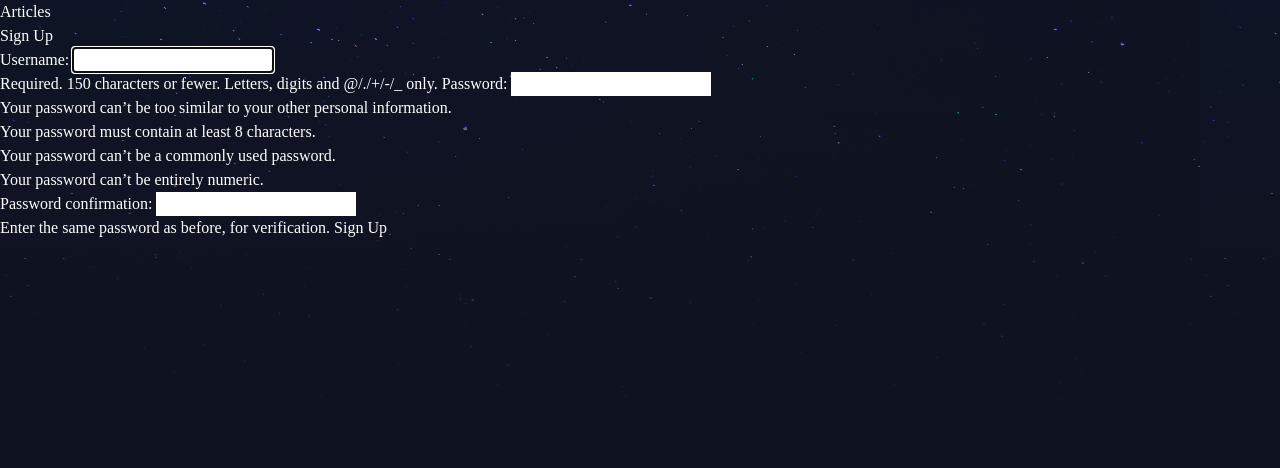
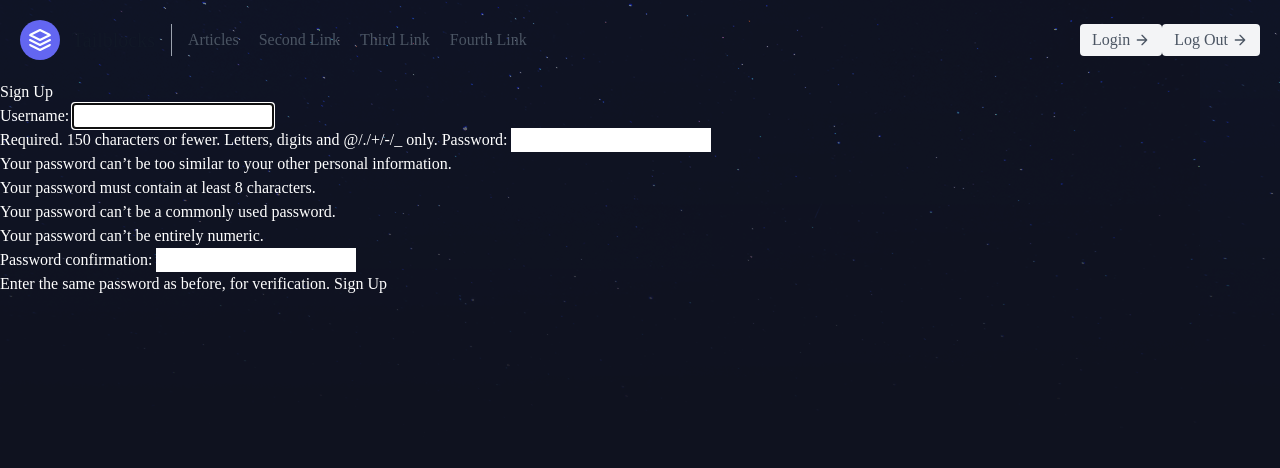
Before and after one commit to yoesk8/project-4-fitnessblog, a Django app: page /accounts/signup/ in a window 1280 px wide. Shown: the top 468 px of the page. Run offline with Django 4.2, Linux system fonts and the light colour scheme; some libraries are stand-ins or nearby versions.

Commit message:
Added logout functionality and nav bar to base template

```diff
--- a/fitnessblog/accounts/urls.py
+++ b/fitnessblog/accounts/urls.py
@@ -6,4 +6,5 @@ app_name = 'accounts'
 urlpatterns = [
     path('signup/', views.signup_view, name='signup'),
     path('login/', views.login_view, name='login'),
+    path('logout/', views.logout_view, name='logout'),
 ]
--- a/fitnessblog/accounts/views.py
+++ b/fitnessblog/accounts/views.py
@@ -1,6 +1,6 @@
 from django.shortcuts import render, redirect
 from django.contrib.auth.forms import UserCreationForm, AuthenticationForm
-from django.contrib.auth import login
+from django.contrib.auth import login, logout
 
 
 def signup_view(request):
@@ -27,3 +27,9 @@ def login_view(request):
     else:
         form = AuthenticationForm()
     return render(request, 'accounts/login.html', {'form': form})
+
+
+def logout_view(request):
+    if request.method == 'POST':
+        logout(request)
+        return redirect('articles:list')
--- a/fitnessblog/templates/base.html
+++ b/fitnessblog/templates/base.html
@@ -12,7 +12,36 @@
 </head>
 <body>
    <div class="wrapper">
-    <h1><a href="{% url 'articles:list' %}">Articles</a></h1>
+
+    <header class="text-gray-600 body-font">
+        <div class="container mx-auto flex flex-wrap p-5 flex-col md:flex-row items-center">
+          <a class="flex title-font font-medium items-center text-gray-900 mb-4 md:mb-0">
+            <svg xmlns="http://www.w3.org/2000/svg" fill="none" stroke="currentColor" stroke-linecap="round" stroke-linejoin="round" stroke-width="2" class="w-10 h-10 text-white p-2 bg-indigo-500 rounded-full" viewBox="0 0 24 24">
+              <path d="M12 2L2 7l10 5 10-5-10-5zM2 17l10 5 10-5M2 12l10 5 10-5"></path>
+            </svg>
+            <span class="ml-3 text-xl">Tailblocks</span>
+          </a>
+          <nav class="md:mr-auto md:ml-4 md:py-1 md:pl-4 md:border-l md:border-gray-400	flex flex-wrap items-center text-base justify-center">
+            <a class="mr-5 hover:text-gray-900" href="{% url 'articles:list' %}">Articles</a>
+            <a class="mr-5 hover:text-gray-900">Second Link</a>
+            <a class="mr-5 hover:text-gray-900">Third Link</a>
+            <a class="mr-5 hover:text-gray-900">Fourth Link</a>
+          </nav>
+          <button class="inline-flex items-center bg-gray-100 border-0 py-1 px-3 focus:outline-none hover:bg-gray-200 rounded text-base mt-4 md:mt-0">Login
+            <svg fill="none" stroke="currentColor" stroke-linecap="round" stroke-linejoin="round" stroke-width="2" class="w-4 h-4 ml-1" viewBox="0 0 24 24">
+              <path d="M5 12h14M12 5l7 7-7 7"></path>
+            </svg>
+          </button>
+          <form action="{% url 'accounts:logout' %}" method="post">
+            {% csrf_token %}
+            <button type="submit" class="inline-flex items-center bg-gray-100 border-0 py-1 px-3 focus:outline-none hover:bg-gray-200 rounded text-base mt-4 md:mt-0">Log Out
+                <svg fill="none" stroke="currentColor" stroke-linecap="round" stroke-linejoin="round" stroke-width="2" class="w-4 h-4 ml-1" viewBox="0 0 24 24">
+                <path d="M5 12h14M12 5l7 7-7 7"></path>
+                </svg>
+            </button>
+          </form>
+        </div>
+      </header>
     {% block content %}
     {% endblock %}
    </div>
```
